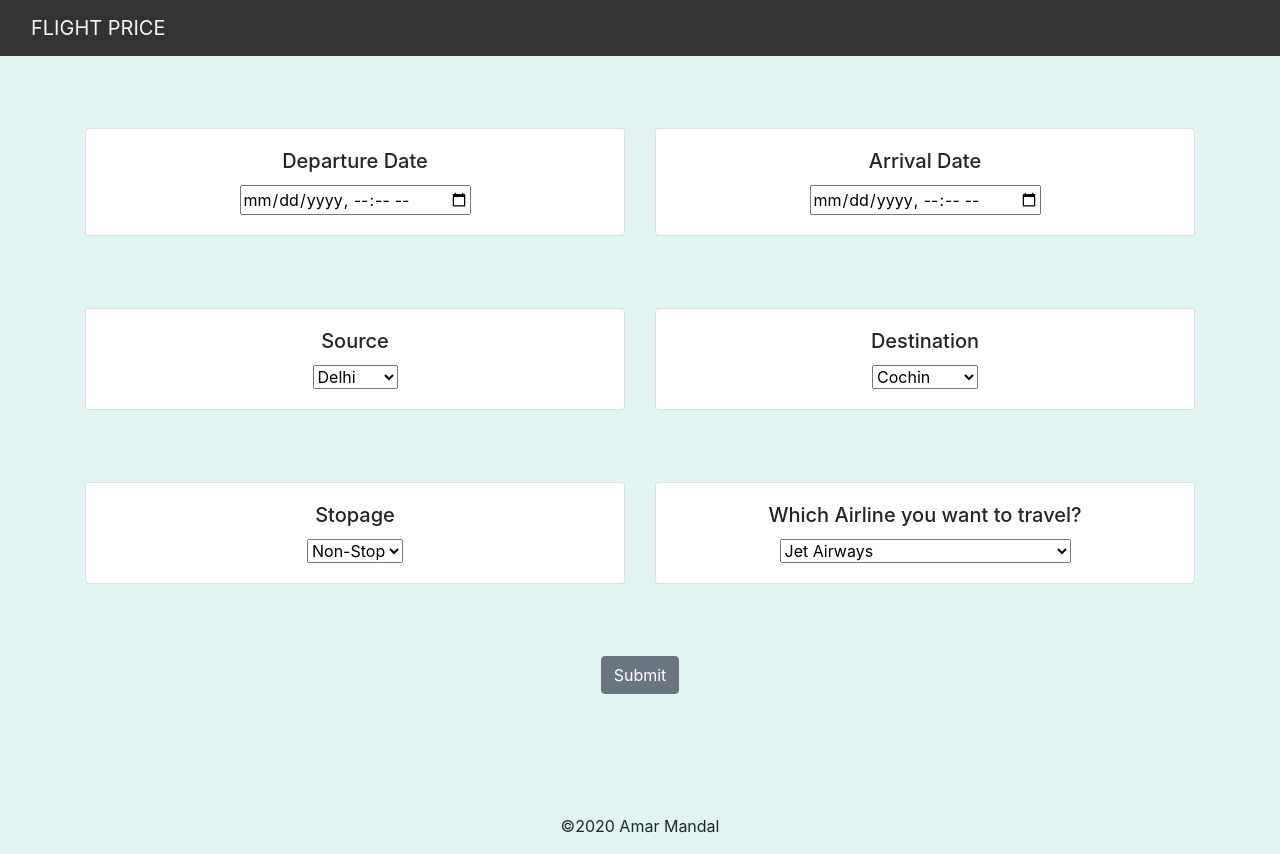
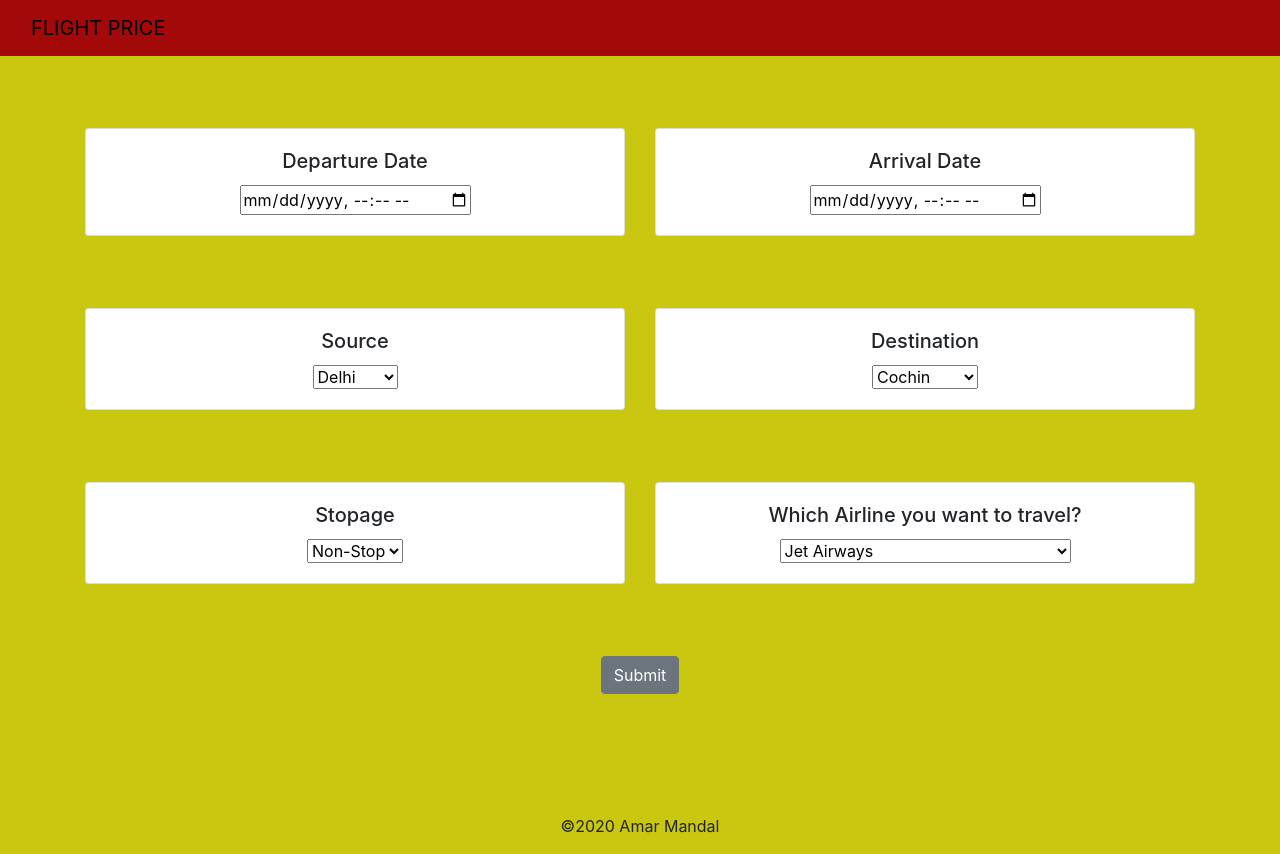
Before and after one commit to nidhiuppal/FLIGHT-FARE-PREDICTION-APPLICATION, a Flask app: page / in a window 1280 px wide. Run offline with Flask 2, Linux system fonts and the light colour scheme; parts of the project's set-up code (start-up, migrations or seed data) failed here and were passed over; some libraries are stand-ins or nearby versions.

Commit message:
Add files via upload

```diff
--- a/static/css/styles.css
+++ b/static/css/styles.css
@@ -1,14 +1,14 @@
 body {
-    background-color: #e1f4f3;
+    background-color: #cac710;
     text-align: center;
 }
 
 .navbar {
-    background-color: #333333;
+    background-color: #a30909;
 }
 
 a {
-    color: #f1f9f9;
+    color: #010202;
 }
 
 a:hover {
```
